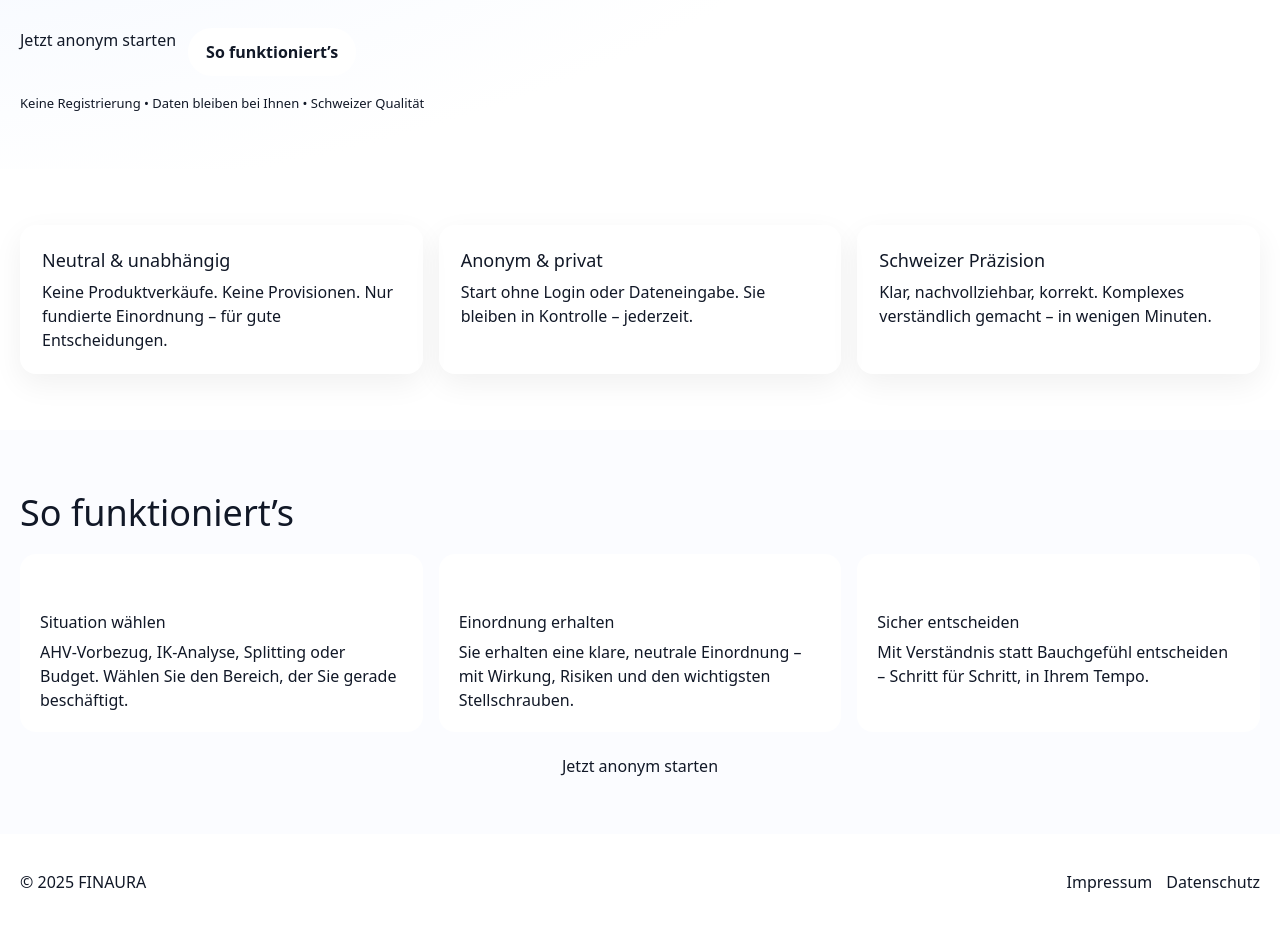
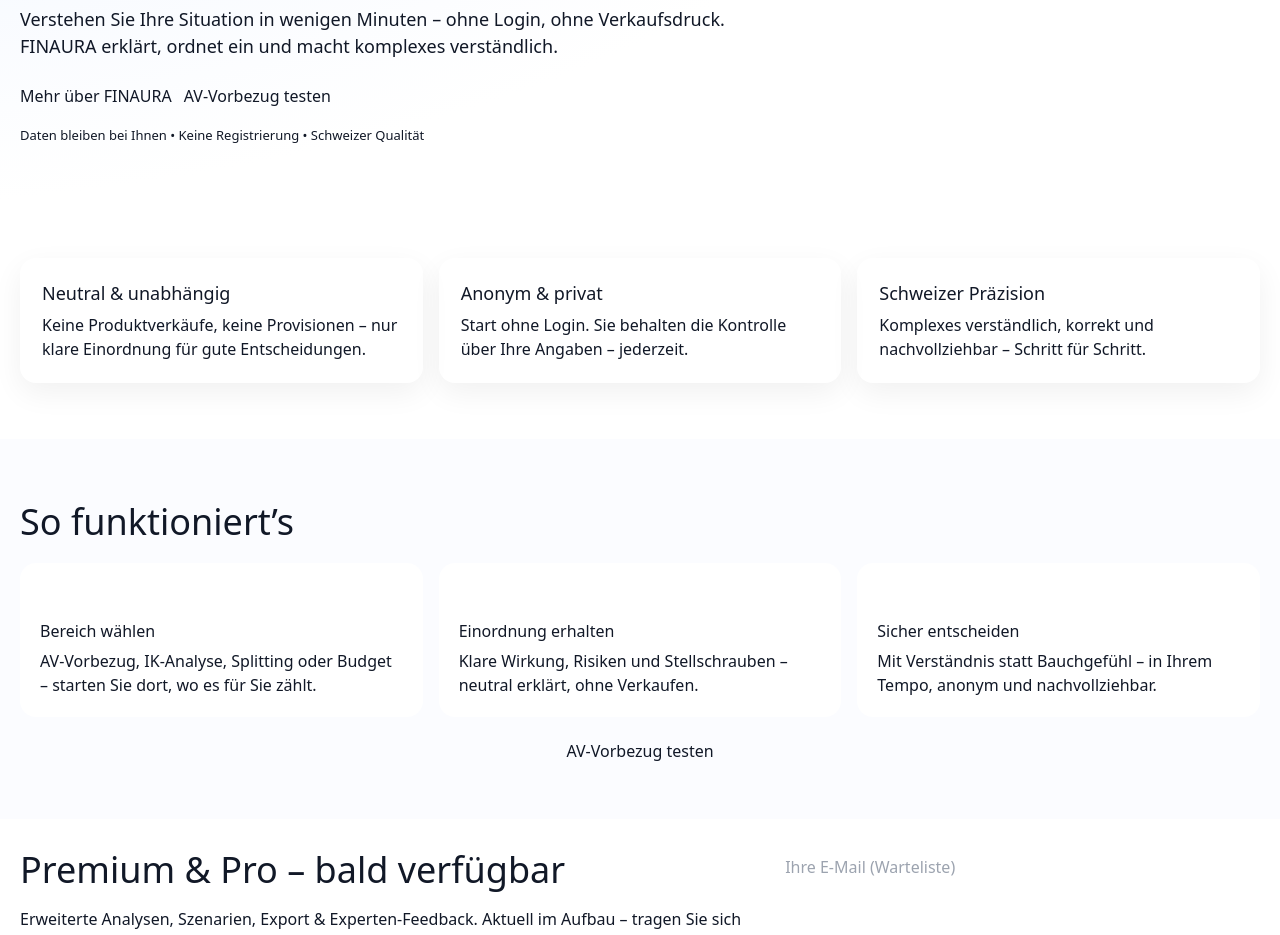
Before and after one commit to finaura-ch/finaura-landing, a Next.js app: page / in a window 1280 px wide. Shown: the part 272-1207 px from the top of the page. Built offline with nearby package versions, Linux system fonts and the light colour scheme.

Commit message:
fix: mark home page as client (styled-jsx present)

```diff
--- a/app/page.tsx
+++ b/app/page.tsx
@@ -1,65 +1,52 @@
-// app/(site)/website/page.tsx
+"use client";
+// app/page.tsx
 import React from "react";
 import Link from "next/link";
 
 export const metadata = {
-  title: "FINAURA – Schweizer Finanzklarheit, anonym & neutral",
+  title: "FINAURA – Schweizer Finanzklarheit. Anonym. Neutral. Vertrauenswürdig.",
   description:
-    "Klarheit in AHV, BVG, 3a & Budget – anonym, neutral, verständlich. Swiss Precision.",
+    "Klarheit in AHV, BVG, 3a & Budget – anonym, neutral und verständlich. Swiss Precision.",
 };
 
-export default function WebsitePage() {
+export default function HomePage() {
   return (
     <main>
       {/* HERO */}
       <section className="hero">
         <div className="container">
-          <p className="eyebrow">Swiss Precision • Privacy • Neutralität</p>
+          <p className="eyebrow">Swiss Precision • Anonym • Neutral</p>
           <h1>
-            Finanzklarheit – einfach, anonym,{" "}
-            <span className="accent">präzise</span>.
+            Schweizer Finanzklarheit – <span className="accent">ruhig</span>,
+            <span className="accent"> präzise</span>, vertrauenswürdig.
           </h1>
           <p className="sub">
-            FINAURA bringt Ordnung in AHV, BVG, 3a & Budget – Schritt für
-            Schritt, neutral und auf den Punkt.
+            Verstehen Sie Ihre Situation in wenigen Minuten – ohne Login, ohne
+            Verkaufsdruck. FINAURA erklärt, ordnet ein und macht komplexes
+            verständlich.
           </p>
           <div className="ctaRow">
-            <Link href="/" className="btnPrimary">
-              Jetzt anonym starten
-            </Link>
-            <a href="#how" className="btnGhost">
-              So funktioniert’s
-            </a>
+            <Link href="/website" className="btnPrimary">Mehr über FINAURA</Link>
+            <Link href="/av-vorbezug" className="btnGhost">AV-Vorbezug testen</Link>
           </div>
-          <p className="mini">
-            Keine Registrierung • Daten bleiben bei Ihnen • Schweizer Qualität
-          </p>
+          <p className="mini">Daten bleiben bei Ihnen • Keine Registrierung • Schweizer Qualität</p>
         </div>
       </section>
 
-      {/* TRUST / VALUE */}
+      {/* TRUST / WARUM FINAURA */}
       <section className="value">
         <div className="container grid grid-3">
           <div className="card">
             <h3>Neutral & unabhängig</h3>
-            <p>
-              Keine Produktverkäufe. Keine Provisionen. Nur fundierte
-              Einordnung – für gute Entscheidungen.
-            </p>
+            <p>Keine Produktverkäufe, keine Provisionen – nur klare Einordnung für gute Entscheidungen.</p>
           </div>
           <div className="card">
             <h3>Anonym & privat</h3>
-            <p>
-              Start ohne Login oder Dateneingabe. Sie bleiben in Kontrolle –
-              jederzeit.
-            </p>
+            <p>Start ohne Login. Sie behalten die Kontrolle über Ihre Angaben – jederzeit.</p>
           </div>
           <div className="card">
             <h3>Schweizer Präzision</h3>
-            <p>
-              Klar, nachvollziehbar, korrekt. Komplexes verständlich gemacht –
-              in wenigen Minuten.
-            </p>
+            <p>Komplexes verständlich, korrekt und nachvollziehbar – Schritt für Schritt.</p>
           </div>
         </div>
       </section>
@@ -71,34 +58,50 @@
           <div className="grid grid-3 steps">
             <div className="step">
               <div className="nr">1</div>
-              <h4>Situation wählen</h4>
-              <p>
-                AHV-Vorbezug, IK-Analyse, Splitting oder Budget. Wählen Sie den
-                Bereich, der Sie gerade beschäftigt.
-              </p>
+              <h4>Bereich wählen</h4>
+              <p>AV-Vorbezug, IK-Analyse, Splitting oder Budget – starten Sie dort, wo es für Sie zählt.</p>
             </div>
             <div className="step">
               <div className="nr">2</div>
               <h4>Einordnung erhalten</h4>
-              <p>
-                Sie erhalten eine klare, neutrale Einordnung – mit Wirkung,
-                Risiken und den wichtigsten Stellschrauben.
-              </p>
+              <p>Klare Wirkung, Risiken und Stellschrauben – neutral erklärt, ohne Verkaufen.</p>
             </div>
             <div className="step">
               <div className="nr">3</div>
               <h4>Sicher entscheiden</h4>
-              <p>
-                Mit Verständnis statt Bauchgefühl entscheiden – Schritt für
-                Schritt, in Ihrem Tempo.
-              </p>
+              <p>Mit Verständnis statt Bauchgefühl – in Ihrem Tempo, anonym und nachvollziehbar.</p>
             </div>
           </div>
           <div className="ctaCenter">
-            <Link href="/" className="btnPrimary">
-              Jetzt anonym starten
-            </Link>
+            <Link href="/av-vorbezug" className="btnPrimary">AV-Vorbezug testen</Link>
           </div>
+        </div>
+      </section>
+
+      {/* COMING SOON / WARTELISTE */}
+      <section className="coming">
+        <div className="container comingGrid">
+          <div>
+            <h2>Premium & Pro – bald verfügbar</h2>
+            <p className="muted">
+              Erweiterte Analysen, Szenarien, Export & Experten-Feedback. Aktuell im Aufbau –
+              tragen Sie sich ein und wir informieren Sie beim Start.
+            </p>
+          </div>
+          <form
+            className="waitlist"
+            action="https://formspree.io/f/xblddemo"
+            method="POST"
+          >
+            <input
+              type="email"
+              name="email"
+              placeholder="Ihre E-Mail (Warteliste)"
+              aria-label="E-Mail für Warteliste"
+              required
+            />
+            <button type="submit">Auf Warteliste</button>
+          </form>
         </div>
       </section>
 
@@ -126,157 +129,67 @@
           --max: 1100px;
           --shadow: 0 12px 30px rgba(17, 38, 146, 0.08);
         }
-        main {
-          background: var(--bg);
-          color: var(--ink);
-        }
-        .container {
-          max-width: var(--max);
-          margin: 0 auto;
-          padding: 56px 20px;
-        }
+        main { background: var(--bg); color: var(--ink); }
+        .container { max-width: var(--max); margin: 0 auto; padding: 56px 20px; }
         .hero {
           background: radial-gradient(1200px 500px at -20% -20%, #eef4ff, #fff);
           border-bottom: 1px solid var(--line);
         }
-        .eyebrow {
-          text-transform: uppercase;
-          letter-spacing: 0.12em;
-          color: var(--muted);
-          font-size: 12px;
-          margin-bottom: 12px;
+        .eyebrow { text-transform: uppercase; letter-spacing: .12em; color: var(--muted); font-size: 12px; margin-bottom: 12px; }
+        h1 { font-size: clamp(34px, 4.5vw, 54px); line-height: 1.05; margin: 0 0 14px; }
+        h2 { font-size: clamp(26px, 3.2vw, 36px); margin: 0 0 10px; }
+        h3 { font-size: 18px; margin: 0 0 6px; }
+        h4 { font-size: 16px; margin: 0 0 6px; }
+        .accent { color: var(--accent); }
+        .sub { color: var(--muted); font-size: 18px; max-width: 760px; margin-bottom: 24px; }
+        .mini { color: var(--muted); font-size: 13px; margin-top: 10px; }
+        .ctaRow { display: flex; gap: 12px; margin: 18px 0; flex-wrap: wrap; }
+        .btnPrimary, .btnGhost {
+          display: inline-block; padding: 12px 18px; border-radius: 999px; text-decoration: none; font-weight: 600;
+          transition: transform .04s ease, box-shadow .2s ease;
         }
-        h1 {
-          font-size: clamp(34px, 4.5vw, 54px);
-          line-height: 1.05;
-          margin: 0 0 14px;
+        .btnPrimary { background: var(--accent); color: #fff; box-shadow: var(--shadow); }
+        .btnPrimary:active { transform: translateY(1px); }
+        .btnGhost { border: 1px solid var(--line); color: var(--ink); background: #fff; }
+
+        .grid { display: grid; gap: 16px; }
+        .grid-3 { grid-template-columns: repeat(3, minmax(0, 1fr)); }
+        @media (max-width: 900px) { .grid-3 { grid-template-columns: 1fr; } }
+
+        .value { background: #fff; }
+        .card { background: var(--card); border: 1px solid var(--line); border-radius: var(--radius); padding: 22px; }
+
+        .how { background: #fbfcff; border-top: 1px solid var(--line); border-bottom: 1px solid var(--line); }
+        .steps { margin-top: 14px; }
+        .step { background: #fff; border: 1px solid var(--line); border-radius: var(--radius); padding: 20px; }
+        .nr {
+          width: 28px; height: 28px; border-radius: 50%;
+          display: inline-flex; align-items: center; justify-content: center;
+          font-weight: 700; background: var(--accent); color: #fff; margin-bottom: 8px;
         }
-        h2 {
-          font-size: clamp(26px, 3.2vw, 36px);
-          margin: 0 0 10px;
+        .ctaCenter { display: flex; justify-content: center; margin-top: 22px; }
+
+        .coming { background: #fff; }
+        .comingGrid {
+          display: grid; gap: 18px; grid-template-columns: 1.2fr .8fr;
+          align-items: start; border-top: 1px solid var(--line); padding-top: 24px;
         }
-        h3 {
-          font-size: 18px;
-          margin: 0 0 6px;
+        @media (max-width: 900px) { .comingGrid { grid-template-columns: 1fr; } }
+        .waitlist { display: grid; grid-template-columns: 1fr auto; gap: 10px; }
+        .waitlist input {
+          border: 1px solid var(--line); border-radius: 999px; padding: 12px 14px; outline: none;
         }
-        h4 {
-          font-size: 16px;
-          margin: 0 0 6px;
+        .waitlist button {
+          border: 0; border-radius: 999px; padding: 12px 18px; background: var(--accent); color: #fff; font-weight: 600;
         }
-        .accent {
-          color: var(--accent);
+        .muted { color: var(--muted); }
+
+        .footer { padding: 22px 0; }
+        .footerGrid {
+          display: flex; justify-content: space-between; align-items: center; gap: 16px; flex-wrap: wrap;
+          border-top: 1px solid var(--line); padding-top: 14px;
         }
-        .sub {
-          color: var(--muted);
-          font-size: 18px;
-          max-width: 760px;
-          margin-bottom: 24px;
-        }
-        .mini {
-          color: var(--muted);
-          font-size: 13px;
-          margin-top: 10px;
-        }
-        .ctaRow {
-          display: flex;
-          gap: 12px;
-          margin: 18px 0;
-          flex-wrap: wrap;
-        }
-        .btnPrimary,
-        .btnGhost {
-          display: inline-block;
-          padding: 12px 18px;
-          border-radius: 999px;
-          text-decoration: none;
-          font-weight: 600;
-          transition: transform 0.04s ease, box-shadow 0.2s ease;
-        }
-        .btnPrimary {
-          background: var(--accent);
-          color: #fff;
-          box-shadow: var(--shadow);
-        }
-        .btnPrimary:active {
-          transform: translateY(1px);
-        }
-        .btnGhost {
-          border: 1px solid var(--line);
-          color: var(--ink);
-          background: #fff;
-        }
-
-        .grid {
-          display: grid;
-          gap: 16px;
-        }
-        .grid-3 {
-          grid-template-columns: repeat(3, minmax(0, 1fr));
-        }
-        @media (max-width: 900px) {
-          .grid-3 {
-            grid-template-columns: 1fr;
-          }
-        }
-
-        .value {
-          background: #fff;
-        }
-        .card {
-          background: var(--card);
-          border: 1px solid var(--line);
-          border-radius: var(--radius);
-          padding: 22px;
-        }
-
-        .how {
-          background: #fbfcff;
-          border-top: 1px solid var(--line);
-          border-bottom: 1px solid var(--line);
-        }
-        .steps {
-          margin-top: 14px;
-        }
-        .step {
-          background: #fff;
-          border: 1px solid var(--line);
-          border-radius: var(--radius);
-          padding: 20px;
-        }
-        .nr {
-          width: 28px;
-          height: 28px;
-          border-radius: 50%;
-          display: inline-flex;
-          align-items: center;
-          justify-content: center;
-          font-weight: 700;
-          background: var(--accent);
-          color: #fff;
-          margin-bottom: 8px;
-        }
-        .ctaCenter {
-          display: flex;
-          justify-content: center;
-          margin-top: 22px;
-        }
-
-        .footer {
-          padding: 22px 0;
-        }
-        .footerGrid {
-          display: flex;
-          justify-content: space-between;
-          align-items: center;
-          gap: 16px;
-          flex-wrap: wrap;
-          border-top: 1px solid var(--line);
-          padding-top: 14px;
-        }
-        .footerNav {
-          display: flex;
-          gap: 14px;
-        }
+        .footerNav { display: flex; gap: 14px; }
       `}</style>
     </main>
   );
```
